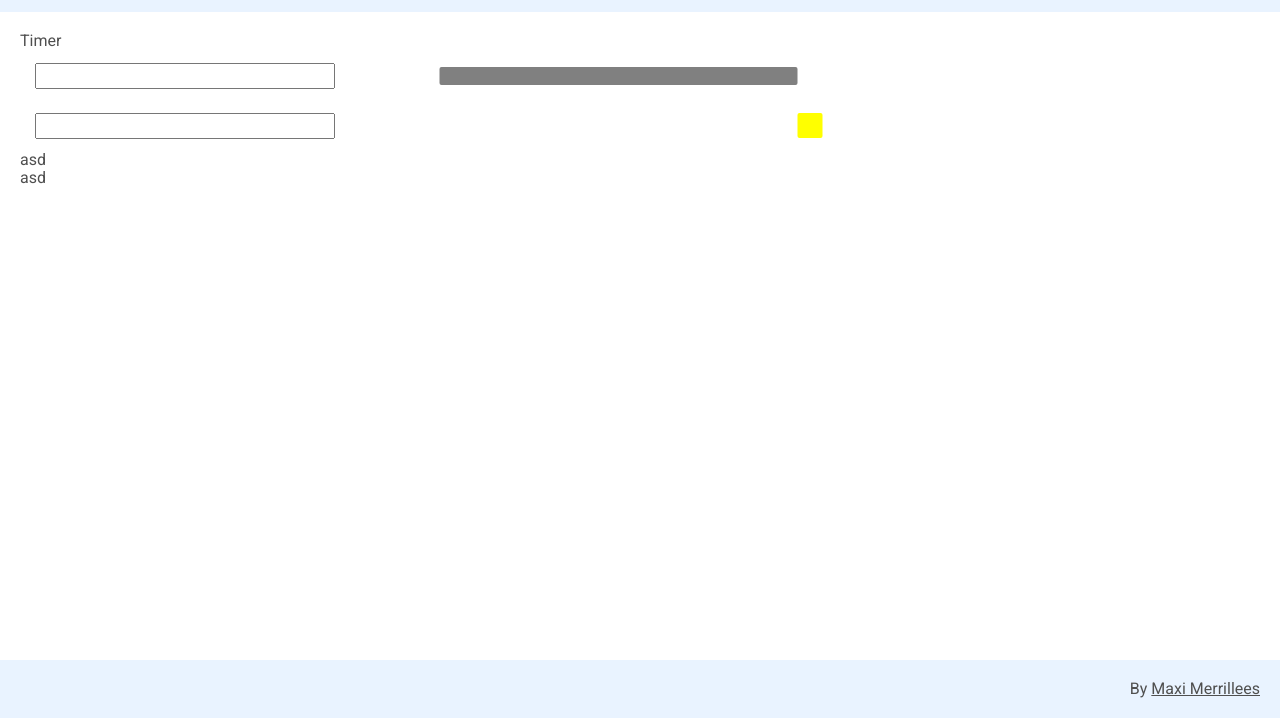
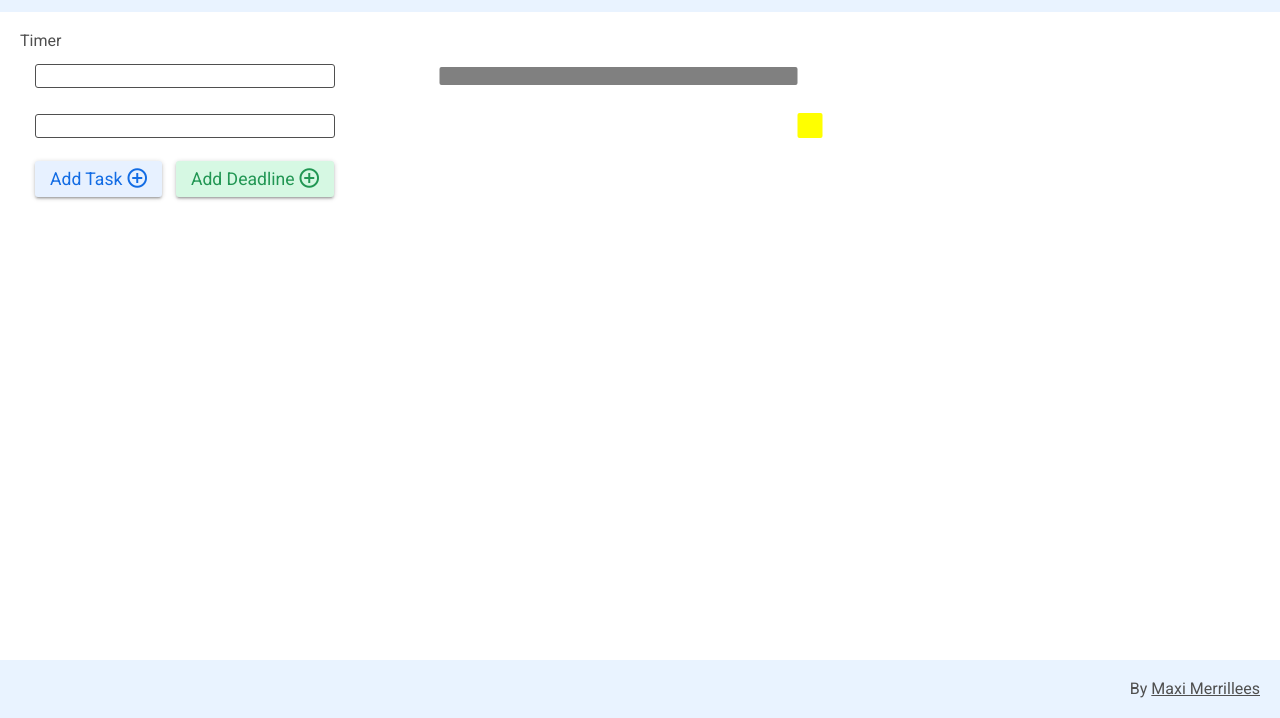
Before and after one commit to maxitron93/daily, a website built with webpack: page src/index.html in a window 1280 px wide. Shown: the part 82-800 px from the top of the page. Built offline with nearby package versions, Linux system fonts and the light colour scheme; what @shopify/draggable would draw is missing.

Commit message:
Add add-item buttons

```diff
--- a/src/index.html
+++ b/src/index.html
@@ -106,8 +106,8 @@
             <!-------------- BUTTONS SECTION -------------->
             <!------------------------------------------------------->
             <div class="buttons-container">
-                <div>asd</div>
-                <div>asd</div>
+                <div class="btn-add-task"><span>Add Task</span><i class="icon ion-md-add-circle-outline"></i></div>
+                <div class="btn-add-deadline"><span>Add Deadline</span><i class="icon ion-md-add-circle-outline"></i></div>
             </div>
         </div>
 
--- a/src/js/Model/initApp.js
+++ b/src/js/Model/InitialLoad.js
@@ -1,14 +1,10 @@
 import { SortableItem } from './SortableItem'
 import { InteractiveTask } from './InteractiveTask'
 import { InteractiveDeadline } from './InteractiveDeadline'
-import { initialStateUpdate } from '../Controller/initAppController'
-import { removeLoader, renderContent, loadInItemsFromState, removeEmptyItem } from '../View/initAppView'
-import { dummyData } from '../dummyData'
+import { initialStateUpdate } from '../Controller/initialLoadController'
+import { removeLoader, renderContent, loadInItemsFromState, removeEmptyItem } from '../View/initialLoadView'
 
-const initApp = () => {
-    // Get data from backend TODO: Update when I hook this up to a backend
-    const items = dummyData
-
+const InitialLoad = (items) => {
     // TODO: Update when I hook this up to a backend
     const tempFunc = () => {
         // Update state from incoming data
@@ -33,8 +29,7 @@ const initApp = () => {
     }
 
     // TODO: Update when I hook this up to a backend
-    setTimeout(tempFunc, 2000)
-
+    setTimeout(tempFunc, 100)
 }
 
-export { initApp }
+export { InitialLoad }
--- a/src/js/app.js
+++ b/src/js/app.js
@@ -2,7 +2,19 @@ import 'normalize.css/normalize.css';
 import '../scss/styles.scss';
 import { importImages } from './importImages'
 importImages() // Import something from /src/js/importImages.js so webpack will put the images into /dist/img when building
-import { initApp } from './Model/initApp'
+import { dummyData } from './dummyData'
+import { InitialLoad } from './Model/InitialLoad'
+
+const initApp = () => {
+    // Get data from backend TODO: Update when I hook this up to a backend
+    const items = dummyData
+
+    // Perform initial load
+    InitialLoad(items)
+
+    // Load event listeners
+
+}
 
 // Initialize app
 initApp()
--- a/src/scss/base/_colors.scss
+++ b/src/scss/base/_colors.scss
@@ -22,3 +22,10 @@ $item-color-5: yellow;
 $item-color-6: pink;
 $item-color-7: purple;
 $item-color-8: black;
+
+$add-task: #126CE4;
+$add-task-background: rgb(231, 241, 255);
+$add-task-background-hover: rgb(201, 221, 250);
+$add-deadline: #219653;
+$add-deadline-background: #d6f8e3;
+$add-deadline-background-hover: #b1ebc7;
--- a/src/scss/base/_settings.scss
+++ b/src/scss/base/_settings.scss
@@ -2,6 +2,7 @@
     margin: 0px;
     padding: 0px;
     box-sizing: border-box;
+    text-rendering: optimizeLegibility !important;
     color: $font-color-main; // This is how to import variables from ./base/settings
 }
 
--- /dev/null
+++ b/src/scss/sections/_addItem.scss
@@ -0,0 +1,64 @@
+$font-size: 110%;
+$icon-size: 150%;
+
+.buttons-container {
+    margin-top: 10px;
+}
+
+.btn-add-task {
+    cursor: pointer;
+    display: inline-flex;
+    align-items: center;
+    margin-left: 15px;
+    padding: 5px 15px 4px 15px;
+    border-radius: 3px;
+    background-color: $add-task-background;
+    box-shadow: 0 2px 2px 0 rgba(0,0,0,0.14), 0 3px 1px -2px rgba(0,0,0,0.12), 0 1px 5px 0 rgba(0,0,0,0.2);
+    -webkit-box-shadow: 0 2px 2px 0 rgba(0,0,0,0.14), 0 3px 1px -2px rgba(0,0,0,0.12), 0 1px 5px 0 rgba(0,0,0,0.2);
+    transition: background-color 0.2s;
+
+    span {
+        color: $add-task;
+        font-size: $font-size;
+    }
+
+    .icon {
+        color: $add-task;
+        font-size: $icon-size;
+        margin-left: 5px;
+    }
+
+    &:hover {
+        background-color: $add-task-background-hover;
+    }
+
+}
+
+.btn-add-deadline {
+    cursor: pointer;
+    display: inline-flex;
+    align-items: center;
+    margin-left: 10px;
+    padding: 5px 15px 4px 15px;
+    border-radius: 3px;
+    background-color: $add-deadline-background;
+    box-shadow: 0 2px 2px 0 rgba(0,0,0,0.14), 0 3px 1px -2px rgba(0,0,0,0.12), 0 1px 5px 0 rgba(0,0,0,0.2);
+    -webkit-box-shadow: 0 2px 2px 0 rgba(0,0,0,0.14), 0 3px 1px -2px rgba(0,0,0,0.12), 0 1px 5px 0 rgba(0,0,0,0.2);
+    transition: background-color 0.2s;
+
+    span {
+        color: $add-deadline;
+        font-size: $font-size;
+    }
+
+    .icon {
+        color: $add-deadline;
+        font-size: $icon-size;
+        margin-left: 5px;
+    }
+
+    &:hover {
+        background-color: $add-deadline-background-hover;
+    }
+
+}
--- a/src/scss/sections/_item.scss
+++ b/src/scss/sections/_item.scss
@@ -71,6 +71,8 @@
     width: 300px;
     padding: 3px;
     font-size: 90%;
+    border: 1px solid $font-color-main;
+    border-radius: 3px;
     transition: width 0.4s;
     position: absolute;
     right: 0px;
--- a/src/scss/styles.scss
+++ b/src/scss/styles.scss
@@ -5,4 +5,5 @@
 @import './sections/header';
 @import './sections/item';
 @import './sections/mainContainer';
+@import './sections/addItem';
 @import './sections/footer';
```
Also changed, not shown: src/js/Controller/initialLoadController.js (renamed from src/js/Controller/initAppController.js), src/js/View/initialLoadView.js (renamed from src/js/View/initAppView.js).
